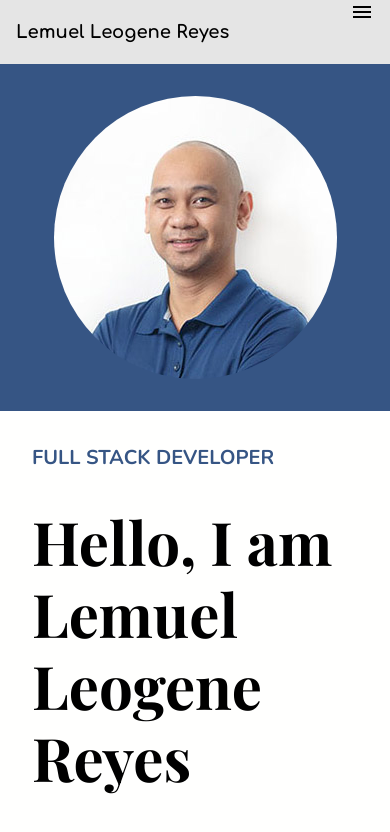
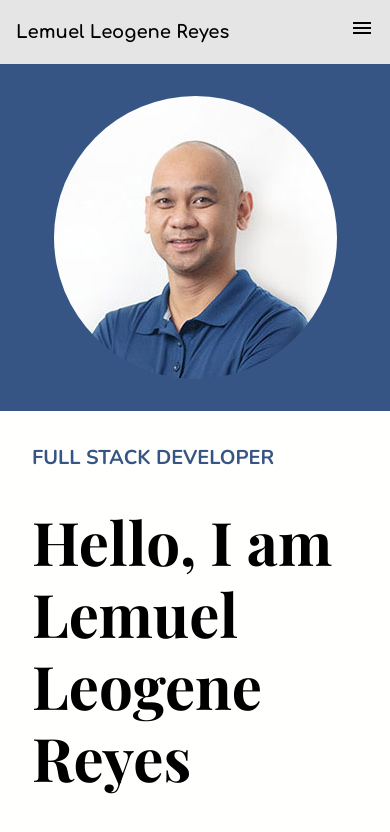
Before and after one commit to lemreyes/portfolio2024, a React (Vite) app: page / in a window 390 px wide. Shown: the top 832 px of the page. Built offline with nearby package versions, Linux system fonts and the light colour scheme.

Commit message:
mobile nav burger icon padding

```diff
--- a/src/components/Navbar.tsx
+++ b/src/components/Navbar.tsx
@@ -11,7 +11,7 @@ export default function Navbar() {
   };
   return (
     <nav>
-      <button className="tablet:hidden">
+      <button className="tablet:hidden py-4">
         <img src={hamburger_icon} alt="hamburger icon" onClick={hdlShowMenu} />
       </button>
       {isShowMenu && <Menu />}
```
